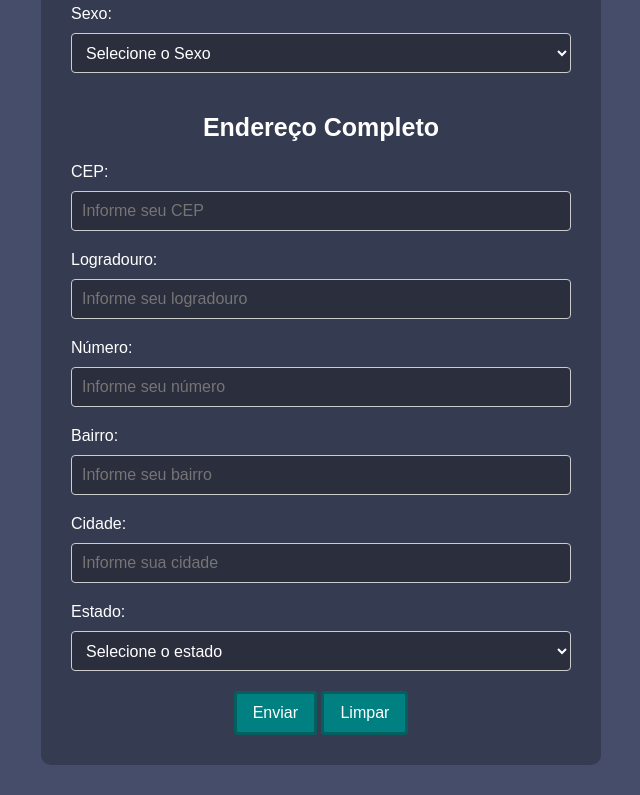
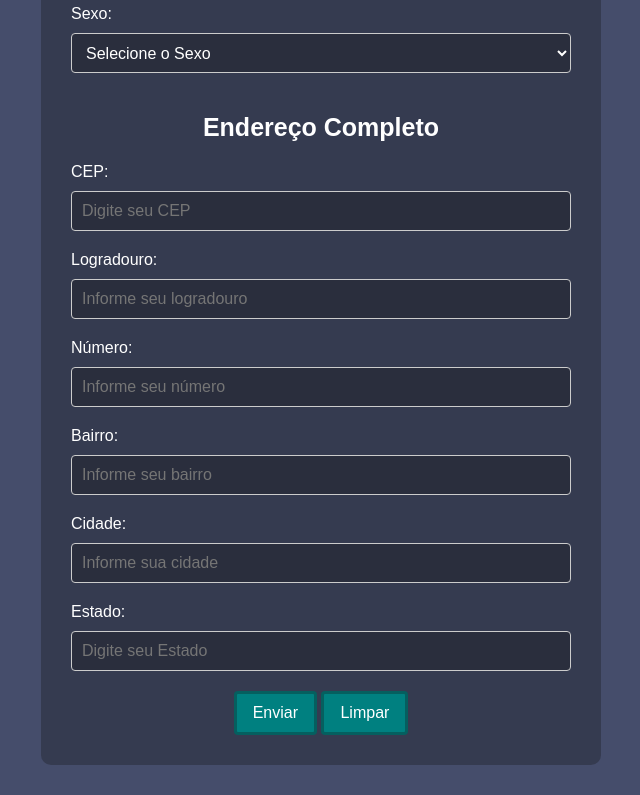
Before and after one commit to Renanlucass/meu_formulario, a plain HTML site: page index.html in a window 1280 px wide. Shown: the part 545-1340 px from the top of the page, without its empty margins (319-959 px from the left). Drawn offline with Linux system fonts and the light colour scheme.

Commit message:
index.html
adicionando API de cep

```diff
--- a/index.html
+++ b/index.html
@@ -15,6 +15,7 @@
   <h1>Formulário de Cadastro</h1>
   <form class="card">
     <h2>Dados Pessoais</h2>
+
     <label for="nome">Nome:</label>
     <input type="text" id="nome" name="nome" placeholder="Informe seu nome">
 
@@ -36,8 +37,9 @@
     </select>
 
     <h2>Endereço Completo</h2>
+
     <label for="cep">CEP:</label>
-    <input type="text" id="cep" name="cep" placeholder="Informe seu CEP">
+    <input type="text" placeholder="Digite seu CEP" name="cep" id="cep" maxlength="9">
 
     <label for="logradouro">Logradouro:</label>
     <input type="text" id="logradouro" name="logradouro" placeholder="Informe seu logradouro">
@@ -49,45 +51,19 @@
     <input type="text" id="bairro" name="bairro" placeholder="Informe seu bairro">
 
     <label for="cidade">Cidade:</label>
-    <input type="text" id="cidade" name="cidade" placeholder="Informe sua cidade">
+    <input type="text" id="localidade" name="cidade" placeholder="Informe sua cidade">
 
     <label for="estado">Estado:</label>
-    <select id="estado" name="estado">
-      <option value="" disabled selected>Selecione o estado</option>
-      <option value="AC">Acre</option>
-      <option value="AL">Alagoas</option>
-      <option value="AP">Amapá</option>
-      <option value="AM">Amazonas</option>
-      <option value="BA">Bahia</option>
-      <option value="CE">Ceará</option>
-      <option value="DF">Distrito Federal</option>
-      <option value="ES">Espírito Santo</option>
-      <option value="GO">Goiás</option>
-      <option value="MA">Maranhão</option>
-      <option value="MT">Mato Grosso</option>
-      <option value="MS">Mato Grosso do Sul</option>
-      <option value="MG">Minas Gerais</option>
-      <option value="PA">Pará</option>
-      <option value="PB">Paraíba</option>
-      <option value="PR">Paraná</option>
-      <option value="PE">Pernambuco</option>
-      <option value="PI">Piauí</option>
-      <option value="RJ">Rio de Janeiro</option>
-      <option value="RN">Rio Grande do Norte</option>
-      <option value="RS">Rio Grande do Sul</option>
-      <option value="RO">Rondônia</option>
-      <option value="RR">Roraima</option>
-      <option value="SC">Santa Catarina</option>
-      <option value="SP">São Paulo</option>
-      <option value="SE">Sergipe</option>
-      <option value="TO">Tocantins</option>
-    </select>
+    <input type="text" placeholder="Digite seu Estado" name="estado" id="uf">
 
     <div class="btn">
       <button type="submit">Enviar</button>
       <button type="reset">Limpar</button>
     </div>
+
   </form>
+
+  <script src="cep.js"></script>
 </body>
 
 </html>
```
